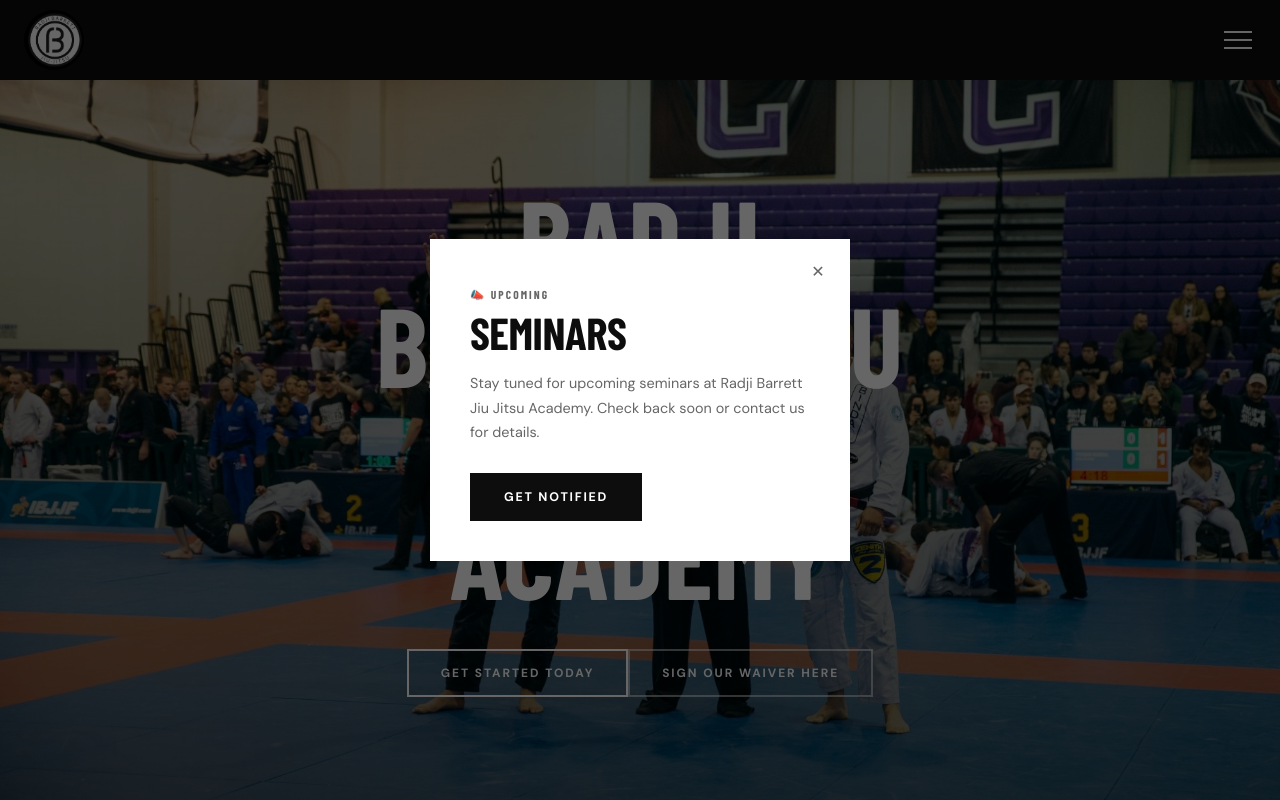
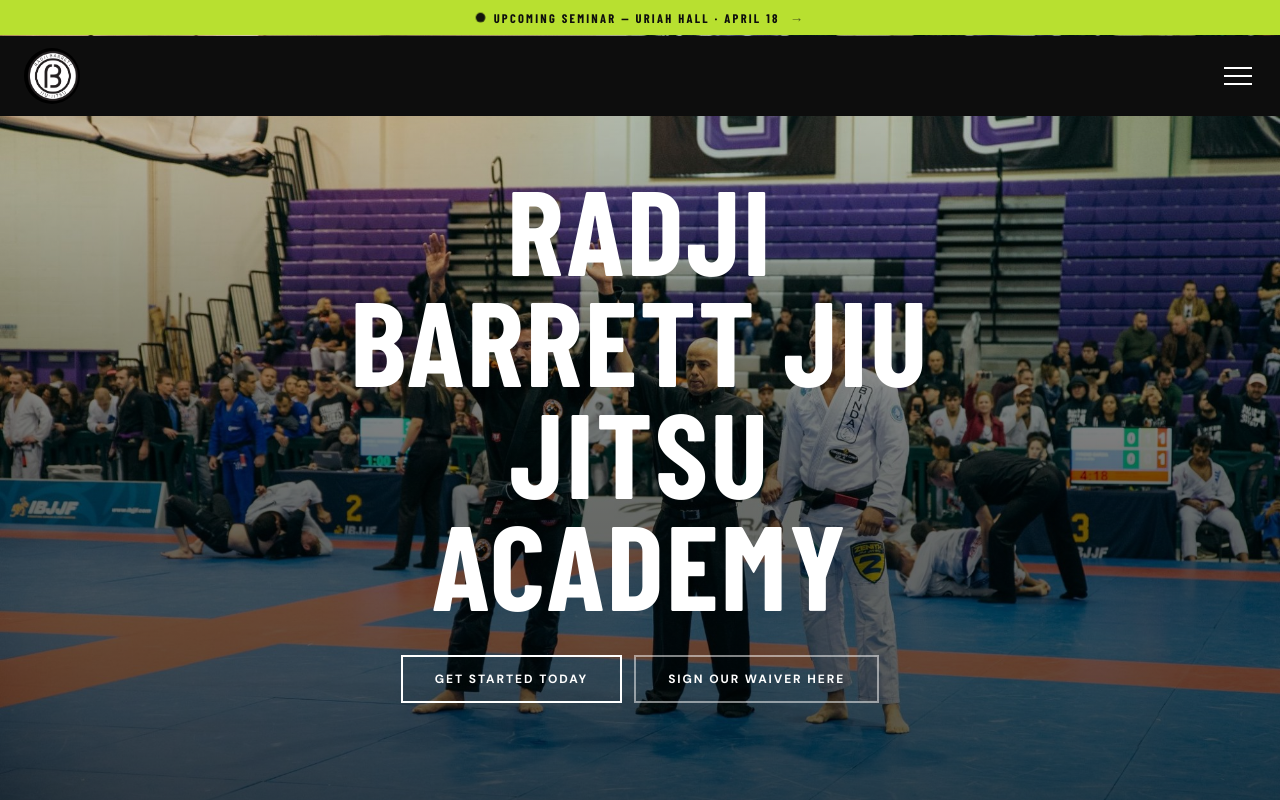
Before and after one commit to shivilsachdeva/rbjj-revamp, a React (Vite) app: page / in a window 1280 px wide. Shown: the top 800 px of the page. Built offline with nearby package versions, Linux system fonts and the light colour scheme; a web font is replaced by a local one.

Commit message:
ui fixes

```diff
--- a/index.html
+++ b/index.html
@@ -4,6 +4,8 @@
     <meta charset="UTF-8" />
     <meta name="viewport" content="width=device-width, initial-scale=1.0" />
     <title>Radji Barrett Jiu Jitsu Academy | Fords, NJ</title>
+    <link rel="icon" type="image/png" href="/rbjj-revamp/favicon.png" />
+    <link rel="apple-touch-icon" href="/rbjj-revamp/favicon.png" />
     <link rel="preconnect" href="https://fonts.googleapis.com" />
     <link rel="preconnect" href="https://fonts.gstatic.com" crossorigin />
     <link href="https://fonts.googleapis.com/css2?family=Barlow+Condensed:wght@400;500;600;700;800;900&family=DM+Sans:opsz,wght@9..40,300;9..40,400;9..40,500;9..40,600;9..40,700&display=swap" rel="stylesheet" />
--- a/src/components/AnnouncementBar.jsx
+++ b/src/components/AnnouncementBar.jsx
@@ -1,36 +1,71 @@
-import { useState, useEffect } from 'react'
+import { useState } from 'react'
 import styles from './AnnouncementBar.module.css'
 
 export default function AnnouncementBar() {
-  const [visible, setVisible] = useState(false)
-  const [dismissed, setDismissed] = useState(false)
-
-  useEffect(() => {
-    // Show after short delay so page loads first
-    const t = setTimeout(() => setVisible(true), 1200)
-    return () => clearTimeout(t)
-  }, [])
-
-  if (dismissed) return null
+  const [open, setOpen] = useState(false)
 
   return (
-    <div className={`${styles.overlay} ${visible ? styles.show : ''}`} onClick={() => setDismissed(true)}>
-      <div className={styles.bar} onClick={e => e.stopPropagation()}>
-        <div className={styles.inner}>
-          <div className={styles.label}>📣 Upcoming</div>
-          <h2 className={styles.title}>Seminars</h2>
-          <p className={styles.body}>
-            Stay tuned for upcoming seminars at Radji Barrett Jiu Jitsu Academy.
-            Check back soon or contact us for details.
-          </p>
-          <a href="#contact" className={styles.cta} onClick={() => setDismissed(true)}>
-            Get Notified
-          </a>
+    <>
+      {/* Top banner strip */}
+      <div className={styles.banner} onClick={() => setOpen(true)}>
+        <span className={styles.bannerDot} />
+        <span className={styles.bannerText}>Upcoming Seminar — Uriah Hall · April 18</span>
+        <span className={styles.bannerArrow}>→</span>
+      </div>
+
+      {/* Modal */}
+      {open && (
+        <div className={styles.overlay} onClick={() => setOpen(false)}>
+          <div className={styles.modal} onClick={e => e.stopPropagation()}>
+            <button className={styles.close} onClick={() => setOpen(false)} aria-label="Close">✕</button>
+
+            {/* Polaroid / framed flyer */}
+            <div className={styles.polaroid}>
+              <div className={styles.polaroidInner}>
+                <img src="/rbjj-revamp/images/seminar.png" alt="Uriah Hall Seminar Flyer" />
+              </div>
+              <div className={styles.polaroidCaption}>
+                Saturday, April 18 · 11AM–2PM · $150
+              </div>
+            </div>
+
+            <div className={styles.modalBody}>
+              <p className={styles.modalEyebrow}>📣 Upcoming Event</p>
+              <h2 className={styles.modalTitle}>Uriah Hall<br/>Striking Seminar</h2>
+              <p className={styles.modalText}>
+                Radji Barrett Jiu Jitsu Academy presents a <strong>3-hour striking seminar</strong> with
+                UFC veteran and striking specialist <strong>Uriah Hall</strong>.
+                Open to all skill levels.
+              </p>
+              <div className={styles.details}>
+                <div className={styles.detailRow}>
+                  <span className={styles.detailLabel}>Date</span>
+                  <span className={styles.detailVal}>Saturday, April 18</span>
+                </div>
+                <div className={styles.detailRow}>
+                  <span className={styles.detailLabel}>Time</span>
+                  <span className={styles.detailVal}>11AM – 2PM</span>
+                </div>
+                <div className={styles.detailRow}>
+                  <span className={styles.detailLabel}>Price</span>
+                  <span className={styles.detailVal}>$150</span>
+                </div>
+                <div className={styles.detailRow}>
+                  <span className={styles.detailLabel}>Location</span>
+                  <span className={styles.detailVal}>540 New Brunswick Ave, Fords NJ</span>
+                </div>
+              </div>
+              <a
+                href="#contact"
+                className={styles.modalCta}
+                onClick={() => setOpen(false)}
+              >
+                Contact Us to Register
+              </a>
+            </div>
+          </div>
         </div>
-        <button className={styles.close} onClick={() => setDismissed(true)} aria-label="Close">
-          ✕
-        </button>
-      </div>
-    </div>
+      )}
+    </>
   )
 }
--- a/src/components/AnnouncementBar.module.css
+++ b/src/components/AnnouncementBar.module.css
@@ -1,66 +1,129 @@
+/* ── TOP BANNER STRIP ── */
+.banner {
+  position: fixed; top: 0; left: 0; right: 0; z-index: 1001;
+  background: #c8f53a;
+  display: flex; align-items: center; justify-content: center; gap: 10px;
+  padding: 9px 20px; cursor: pointer;
+  transition: background 0.2s;
+}
+.banner:hover { background: #b8e030; }
+
+.bannerDot {
+  width: 7px; height: 7px; border-radius: 50%;
+  background: var(--black); opacity: 0.5; flex-shrink: 0;
+  animation: pulse 2s infinite;
+}
+@keyframes pulse {
+  0%, 100% { opacity: 0.5; transform: scale(1); }
+  50% { opacity: 1; transform: scale(1.4); }
+}
+
+.bannerText {
+  font-family: var(--headline); font-size: 0.78rem; font-weight: 800;
+  letter-spacing: 0.18em; text-transform: uppercase; color: var(--black);
+}
+.bannerArrow {
+  font-size: 0.85rem; color: var(--black); opacity: 0.6;
+}
+
+/* ── MODAL OVERLAY ── */
 .overlay {
   position: fixed; inset: 0; z-index: 2000;
-  background: rgba(0,0,0,0); display: flex;
-  align-items: center; justify-content: center;
-  padding: 24px;
-  pointer-events: none;
-  transition: background 0.35s;
-}
-.overlay.show {
-  background: rgba(0,0,0,0.6);
-  pointer-events: all;
+  background: rgba(0,0,0,0.72);
+  display: flex; align-items: center; justify-content: center;
+  padding: 20px;
 }
 
-.bar {
-  position: relative;
-  background: var(--white);
-  max-width: 420px; width: 100%;
-  padding: 48px 40px 40px;
-  transform: translateY(24px);
-  opacity: 0;
-  transition: transform 0.4s cubic-bezier(0.34,1.56,0.64,1), opacity 0.35s;
-}
-.overlay.show .bar {
-  transform: translateY(0);
-  opacity: 1;
+.modal {
+  position: relative; background: var(--white);
+  max-width: 460px; width: 100%;
+  max-height: 92vh; overflow-y: auto;
+  box-shadow: 0 32px 80px rgba(0,0,0,0.5);
 }
 
-.label {
-  font-family: var(--headline); font-size: 0.72rem; font-weight: 700;
+.close {
+  position: absolute; top: 12px; right: 12px; z-index: 10;
+  background: rgba(0,0,0,0.55); color: #fff; border: none;
+  width: 30px; height: 30px; border-radius: 50%;
+  display: flex; align-items: center; justify-content: center;
+  cursor: pointer; font-size: 0.75rem; transition: background 0.2s;
+}
+.close:hover { background: rgba(0,0,0,0.85); }
+
+/* ── POLAROID ── */
+.polaroid {
+  background: #f5f3ee;
+  padding: 10px 10px 6px;
+  box-shadow: 0 4px 16px rgba(0,0,0,0.15);
+  margin: 24px 24px 0;
+}
+.polaroidInner {
+  width: 100%; overflow: hidden; line-height: 0;
+}
+.polaroidInner img {
+  width: 100%; display: block;
+  object-fit: cover;
+}
+.polaroidCaption {
+  font-family: var(--body); font-size: 0.78rem; font-weight: 600;
+  color: #555; text-align: center;
+  padding: 10px 4px 6px;
+  letter-spacing: 0.04em;
+}
+
+/* ── MODAL BODY ── */
+.modalBody { padding: 20px 28px 32px; }
+
+.modalEyebrow {
+  font-family: var(--headline); font-size: 0.7rem; font-weight: 700;
   letter-spacing: 0.18em; text-transform: uppercase;
-  color: var(--muted); margin-bottom: 8px;
+  color: var(--muted); margin-bottom: 6px;
 }
-.title {
-  font-family: var(--headline); font-size: 2.8rem; font-weight: 900;
-  letter-spacing: -0.01em; text-transform: uppercase;
-  color: var(--black); line-height: 1; margin-bottom: 16px;
+.modalTitle {
+  font-family: var(--headline); font-size: 2rem; font-weight: 900;
+  letter-spacing: 0.01em; text-transform: uppercase;
+  color: var(--black); line-height: 1; margin-bottom: 14px;
 }
-.body {
-  font-family: var(--body); font-size: 0.9rem; line-height: 1.7;
-  color: var(--muted); margin-bottom: 28px;
+.modalText {
+  font-family: var(--body); font-size: 0.88rem; line-height: 1.72;
+  color: var(--muted); margin-bottom: 16px;
 }
-.cta {
-  display: inline-block;
+
+/* Details table */
+.details {
+  border-top: 1px solid var(--border);
+  border-bottom: 1px solid var(--border);
+  margin: 16px 0 22px;
+}
+.detailRow {
+  display: flex; justify-content: space-between; align-items: baseline;
+  padding: 10px 0; border-bottom: 1px solid var(--border);
+  gap: 12px;
+}
+.detailRow:last-child { border-bottom: none; }
+.detailLabel {
+  font-family: var(--headline); font-size: 0.68rem; font-weight: 700;
+  letter-spacing: 0.12em; text-transform: uppercase; color: var(--muted);
+  flex-shrink: 0;
+}
+.detailVal {
+  font-family: var(--body); font-size: 0.88rem; font-weight: 600;
+  color: var(--black); text-align: right;
+}
+
+.modalCta {
+  display: block; text-align: center;
   font-family: var(--body); font-size: 0.78rem; font-weight: 700;
   letter-spacing: 0.14em; text-transform: uppercase;
-  padding: 14px 32px;
+  padding: 15px 28px;
   background: var(--black); color: var(--white);
-  border: 2px solid var(--black);
-  transition: all 0.2s;
+  border: 2px solid var(--black); transition: all 0.2s;
 }
-.cta:hover { background: #333; }
-
-.close {
-  position: absolute; top: 16px; right: 16px;
-  background: none; border: none; cursor: pointer;
-  font-size: 1rem; color: var(--muted);
-  width: 32px; height: 32px;
-  display: flex; align-items: center; justify-content: center;
-  transition: color 0.2s;
-}
-.close:hover { color: var(--black); }
+.modalCta:hover { background: #333; }
 
 @media (max-width: 480px) {
-  .bar { padding: 40px 28px 32px; }
-  .title { font-size: 2.2rem; }
+  .polaroid { margin: 16px 16px 0; }
+  .modalBody { padding: 18px 20px 28px; }
+  .modalTitle { font-size: 1.7rem; }
+  .bannerText { font-size: 0.68rem; letter-spacing: 0.1em; }
 }
--- a/src/components/Hero.module.css
+++ b/src/components/Hero.module.css
@@ -1,40 +1,45 @@
 .hero {
-  position: relative; height: 100vh; min-height: 640px;
+  position: relative; height: 100vh; min-height: 600px;
   display: flex; flex-direction: column;
   align-items: center; justify-content: center;
-  text-align: center; padding-top: 80px; overflow: hidden;
+  text-align: center; padding: 116px 24px 40px; overflow: hidden;
 }
 
 .bg {
   position: absolute; inset: 0;
 }
-.bg > * { width: 100%; height: 100%; object-fit: cover; display: block; }
+.bg > * { width: 100%; height: 100%; object-fit: cover; object-position: center top; display: block; }
 .bg::after {
   content: '';
   position: absolute; inset: 0;
-  background: linear-gradient(rgba(0,0,0,0.18), rgba(0,0,0,0.52));
+  background: linear-gradient(rgba(0,0,0,0.1) 0%, rgba(0,0,0,0.55) 60%, rgba(0,0,0,0.65) 100%);
 }
 
 .content {
-  position: relative; z-index: 2; padding: 0 20px;
+  position: relative; z-index: 2; padding: 0;
+  display: flex; flex-direction: column; align-items: center;
+  gap: 0;
 }
 
 .title {
   font-family: var(--headline);
-  font-size: clamp(2.8rem, 10vw, 7rem);
-  font-weight: 900; line-height: 0.95;
-  letter-spacing: 0.01em;
+  font-size: clamp(3rem, 11vw, 7.5rem);
+  font-weight: 800; line-height: 0.93;
+  letter-spacing: 0.02em;
   color: #fff; text-transform: uppercase;
-  margin-bottom: 40px;
+  margin-bottom: 36px;
 }
 
-.buttons { flex-direction: column; align-items: center; gap: 12px; }
+.buttons {
+  display: flex; flex-direction: column;
+  align-items: center; gap: 12px; width: 100%;
+}
 
 .btn {
   display: inline-block;
   font-family: var(--body); font-size: 0.75rem;
   font-weight: 700; letter-spacing: 0.16em; text-transform: uppercase;
-  padding: 14px 32px; min-width: 240px;
+  padding: 14px 32px; width: 260px; max-width: 100%;
   text-align: center; transition: all 0.22s; cursor: pointer;
 }
 .btnOutline {
@@ -50,5 +55,5 @@
 
 @media (min-width: 600px) {
   .buttons { flex-direction: row; justify-content: center; }
-  .btn { min-width: 200px; }
+  .btn { width: auto; min-width: 200px; }
 }
--- a/src/components/Navbar.module.css
+++ b/src/components/Navbar.module.css
@@ -1,17 +1,13 @@
 .navbar {
-  position: fixed; top: 0; left: 0; right: 0; z-index: 1000;
+  position: fixed; top: 36px; left: 0; right: 0; z-index: 1000;
   background: var(--black);
   display: flex; align-items: center; justify-content: space-between;
   padding: 0 24px; height: 80px;
 }
 
 .logo {
-  height: 60px; width: 60px; border-radius: 50%; overflow: hidden; flex-shrink: 0;
-}
-.logoPlaceholder {
-  font-size: 0.55rem !important; line-height: 1.3;
-  background: linear-gradient(135deg,#333,#222) !important;
-  color: rgba(255,255,255,0.4) !important;
+  height: 56px; width: 56px; border-radius: 50%; overflow: hidden; flex-shrink: 0;
+  background: var(--black);
 }
 
 .hamburger {
@@ -32,8 +28,8 @@
 }
 
 .drawer {
-  position: fixed; top: 80px; right: -100%;
-  width: min(300px, 85vw); height: calc(100vh - 80px);
+  position: fixed; top: 116px; right: -100%;
+  width: min(300px, 85vw); height: calc(100vh - 116px);
   background: var(--black); z-index: 999;
   transition: right 0.35s cubic-bezier(0.4,0,0.2,1);
   padding: 40px 32px;
--- a/src/index.css
+++ b/src/index.css
@@ -24,6 +24,12 @@ body {
 a { text-decoration: none; color: inherit; }
 img { max-width: 100%; display: block; }
 
+/* Mobile font scale boost */
+@media (max-width: 600px) {
+  h2 { font-size: 1.6rem !important; }
+  p, li { font-size: 0.95rem; }
+}
+
 /* Placeholder helper */
 .ph {
   background: linear-gradient(135deg, #c8cdd5 0%, #a8b0ba 100%);
```
Also changed, not shown: src/components/Instructors.jsx (+3 -41 lines), src/components/Instructors.module.css (+11 -46 lines), public/favicon.png (added), public/images/seminar.png (added).
